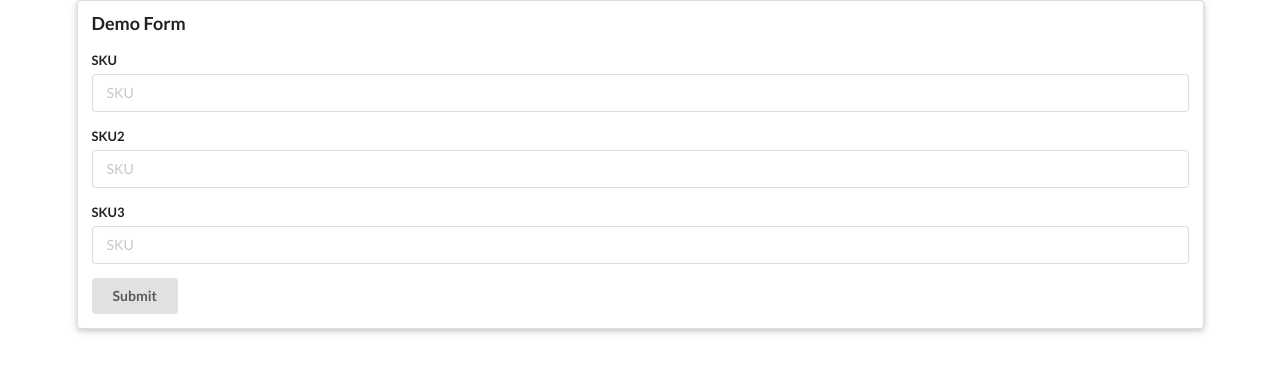
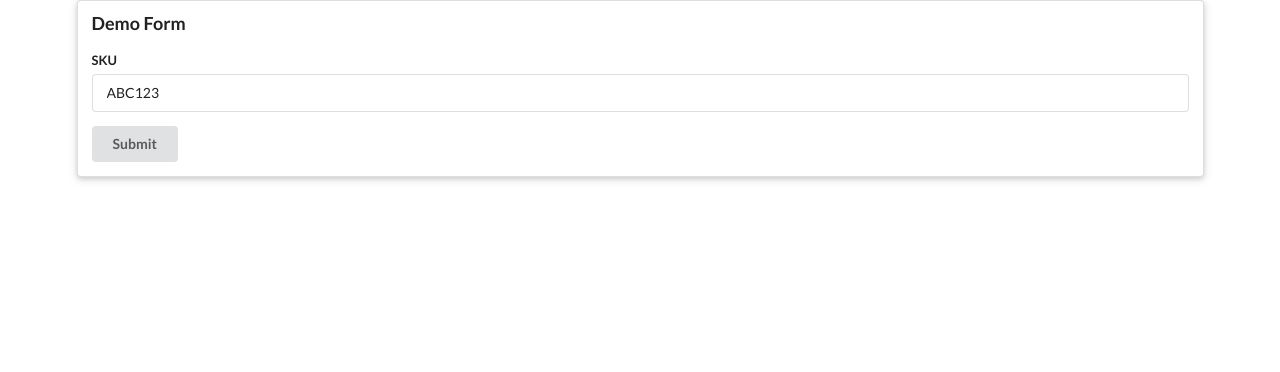
Before and after one commit to vblaskovics/AngularForm, an Angular app: page / in a window 1280 px wide. Shown: the top 372 px of the page. Built offline with nearby package versions, Linux system fonts and the light colour scheme.

Commit message:
Add reactive form

```diff
--- a/src/app/app.component.html
+++ b/src/app/app.component.html
@@ -1,5 +1,6 @@
 <div class="ui raised segment">
   <div class="ui header">Demo Form</div>
 
-  <app-demo-form-sku></app-demo-form-sku>
+  <!-- <app-demo-form-sku></app-demo-form-sku> -->
+  <app-demo-form-sku-with-builder></app-demo-form-sku-with-builder>
 </div>
--- a/src/app/app.module.ts
+++ b/src/app/app.module.ts
@@ -4,11 +4,13 @@ import { BrowserModule } from '@angular/platform-browser';
 
 import { AppComponent } from './app.component';
 import { DemoFormSkuComponent } from './demo-form-sku/demo-form-sku.component';
+import { DemoFormSkuWithBuilderComponent } from './demo-form-sku-with-builder/demo-form-sku-with-builder.component';
 
 @NgModule({
   declarations: [
     AppComponent,
-    DemoFormSkuComponent
+    DemoFormSkuComponent,
+    DemoFormSkuWithBuilderComponent
   ],
   imports: [
     BrowserModule,
--- /dev/null
+++ b/src/app/demo-form-sku-with-builder/demo-form-sku-with-builder.component.html
@@ -0,0 +1,10 @@
+<form [formGroup]="myForm" (ngSubmit)="onSubmit(myForm.value)" class="ui form">
+
+    <div class="field">
+        <label for="skuInput">SKU</label>
+        <input type="text" id="skuInput" placeholder="SKU" name="sku"
+        [formControl]="myForm.controls['sku']">
+    </div>
+
+    <button type="submit" class="ui button">Submit</button>
+</form>
--- /dev/null
+++ b/src/app/demo-form-sku-with-builder/demo-form-sku-with-builder.component.ts
@@ -0,0 +1,28 @@
+import { Component, OnInit } from '@angular/core';
+import {
+  FormBuilder,
+  FormGroup
+} from '@angular/forms';
+
+@Component({
+  selector: 'app-demo-form-sku-with-builder',
+  templateUrl: './demo-form-sku-with-builder.component.html',
+  styleUrls: ['./demo-form-sku-with-builder.component.css']
+})
+export class DemoFormSkuWithBuilderComponent implements OnInit {
+  myForm: FormGroup;
+
+  constructor(fb: FormBuilder) {
+    this.myForm = fb.group({
+      'sku': ['ABC123']
+    });
+  }
+
+  onSubmit(formValue: any) :void {
+    console.log('submitted values:', formValue);
+  }
+
+  ngOnInit(): void {
+  }
+
+}
```
Also changed, not shown: src/app/demo-form-sku-with-builder/demo-form-sku-with-builder.component.css (added), 1 other file (tests, documents, lock files or other folders).
